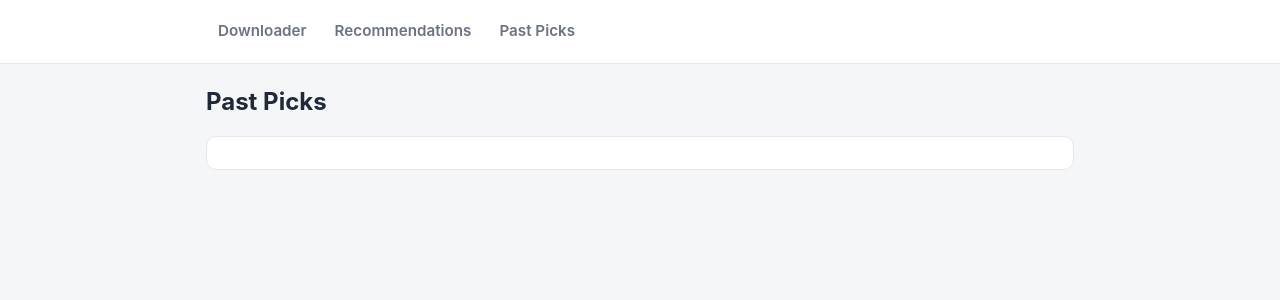
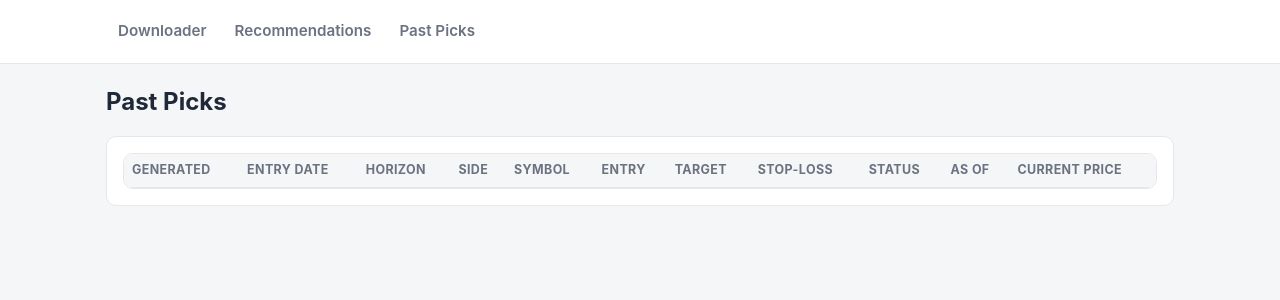
Before and after one commit to dc9575-droid/bhavcopy-nse-reco, a Flask app: page /past-picks in a window 1280 px wide. Shown: the top 300 px of the page. Run offline with Flask 2, Linux system fonts and the light colour scheme; data that the repository does not hold is empty.

Commit message:
Revert to real tables per feedback; tighten sizing so all columns fit
The stacked-card layout looked broken (space-between flex left a blank
gap between label and value) and the user preferred the original table
format. Reverted to plain <table> markup, kept the buy/sell/status color
badges plus a new colored left-border accent per row, widened the page
container to 1100px, and tightened table font-size/padding so Past
Picks' 11 columns fit without any horizontal scroll at typical widths
(verified: table scrollWidth == clientWidth in the browser). Added a
visible thin scrollbar as a fallback for narrower viewports where
scrolling is still needed.

Co-Authored-By: Claude Sonnet 5 <noreply@anthropic.com>

```diff
--- a/templates/base.html
+++ b/templates/base.html
@@ -41,7 +41,7 @@
   }
 
   nav {
-    max-width: 900px;
+    max-width: 1100px;
     margin: 0 auto;
     display: flex;
     flex-wrap: wrap;
@@ -64,7 +64,7 @@
   }
 
   main {
-    max-width: 900px;
+    max-width: 1100px;
     margin: 0 auto;
     padding: 20px 16px 60px;
   }
@@ -96,7 +96,7 @@
   }
 
   .flash {
-    max-width: 900px;
+    max-width: 1100px;
     margin: 16px auto 0;
     padding: 0 16px;
   }
@@ -143,18 +143,25 @@
     overflow-x: auto;
     border: 1px solid var(--border);
     border-radius: var(--radius);
+    scrollbar-width: thin;
+  }
+
+  .table-wrap::-webkit-scrollbar { height: 8px; }
+  .table-wrap::-webkit-scrollbar-thumb {
+    background: var(--muted);
+    border-radius: 999px;
   }
 
   table {
     width: 100%;
     border-collapse: collapse;
-    font-size: 0.9rem;
+    font-size: 0.82rem;
     white-space: nowrap;
   }
 
   th, td {
     text-align: left;
-    padding: 10px 12px;
+    padding: 7px 8px;
   }
 
   thead th {
@@ -197,41 +204,8 @@
     .button-row { flex-direction: column; }
   }
 
-  /* Wide data tables (Past Picks, Buy/Sell) render as one card per row,
-     always, rather than a wide grid — this avoids depending on guessing
-     the viewport width correctly, and guarantees every field is fully
-     visible with no horizontal scrolling and nothing cut off. */
-  table.stack thead { display: none; }
-  table.stack, table.stack tbody, table.stack tr, table.stack td {
-    display: block;
-    width: 100%;
-  }
-  table.stack { white-space: normal; }
-  table.stack tr {
-    border: 1px solid var(--border);
-    border-radius: 8px;
-    padding: 10px 12px;
-    margin-bottom: 10px;
-  }
-  table.stack tr:last-child { margin-bottom: 0; }
-  table.stack td {
-    display: flex;
-    justify-content: space-between;
-    align-items: baseline;
-    gap: 12px;
-    padding: 5px 0;
-    border: none !important;
-  }
-  table.stack td::before {
-    content: attr(data-label);
-    font-weight: 600;
-    color: var(--muted);
-    font-size: 0.74rem;
-    text-transform: uppercase;
-    letter-spacing: 0.03em;
-    flex-shrink: 0;
-  }
-  .table-wrap:has(table.stack) { border: none; overflow-x: visible; }
+  tr.row-buy td:first-child { border-left: 3px solid var(--buy); }
+  tr.row-sell td:first-child { border-left: 3px solid var(--sell); }
 </style>
 </head>
 <body>
--- a/templates/past_picks.html
+++ b/templates/past_picks.html
@@ -3,22 +3,22 @@
 <h1>Past Picks</h1>
 <div class="card">
 <div class="table-wrap">
-<table class="stack">
+<table>
 <thead><tr><th>Generated</th><th>Entry Date</th><th>Horizon</th><th>Side</th><th>Symbol</th><th>Entry</th><th>Target</th><th>Stop-loss</th><th>Status</th><th>As of</th><th>Current price</th></tr></thead>
 <tbody>
 {% for pick in picks %}
-<tr>
-<td data-label="Generated">{{ pick.generated_date }}</td>
-<td data-label="Entry Date">{{ pick.entry_date }}</td>
-<td data-label="Horizon">{{ pick.horizon }}</td>
-<td data-label="Side"><span class="badge badge-{{ pick.side }}">{{ pick.side }}</span></td>
-<td data-label="Symbol">{{ pick.symbol }}</td>
-<td data-label="Entry">{{ pick.entry }}</td>
-<td data-label="Target">{{ pick.target }}</td>
-<td data-label="Stop-loss">{{ pick.stop_loss }}</td>
-<td data-label="Status"><span class="badge badge-{{ pick.status }}">{{ pick.status.replace("_", " ") }}</span></td>
-<td data-label="As of">{{ pick.as_of_date }}</td>
-<td data-label="Current price">{{ pick.current_price }}</td>
+<tr class="row-{{ pick.side }}">
+<td>{{ pick.generated_date }}</td>
+<td>{{ pick.entry_date }}</td>
+<td>{{ pick.horizon }}</td>
+<td><span class="badge badge-{{ pick.side }}">{{ pick.side }}</span></td>
+<td>{{ pick.symbol }}</td>
+<td>{{ pick.entry }}</td>
+<td>{{ pick.target }}</td>
+<td>{{ pick.stop_loss }}</td>
+<td><span class="badge badge-{{ pick.status }}">{{ pick.status.replace("_", " ") }}</span></td>
+<td>{{ pick.as_of_date }}</td>
+<td>{{ pick.current_price }}</td>
 </tr>
 {% endfor %}
 </tbody>
```
Also changed, not shown: templates/recommendations.html (+14 -14 lines).
